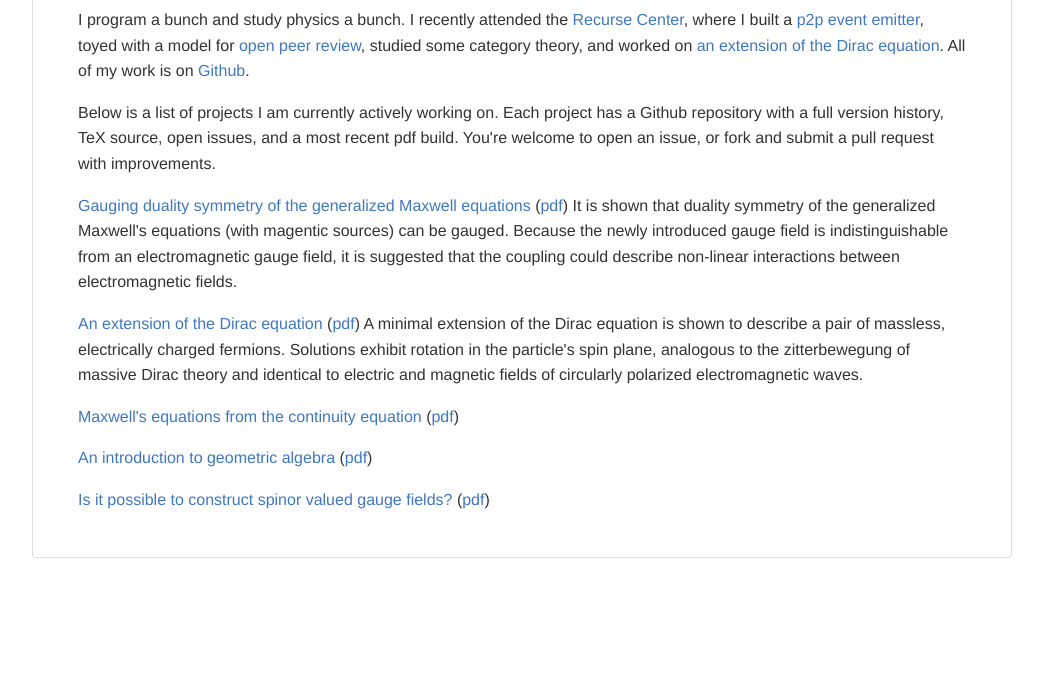
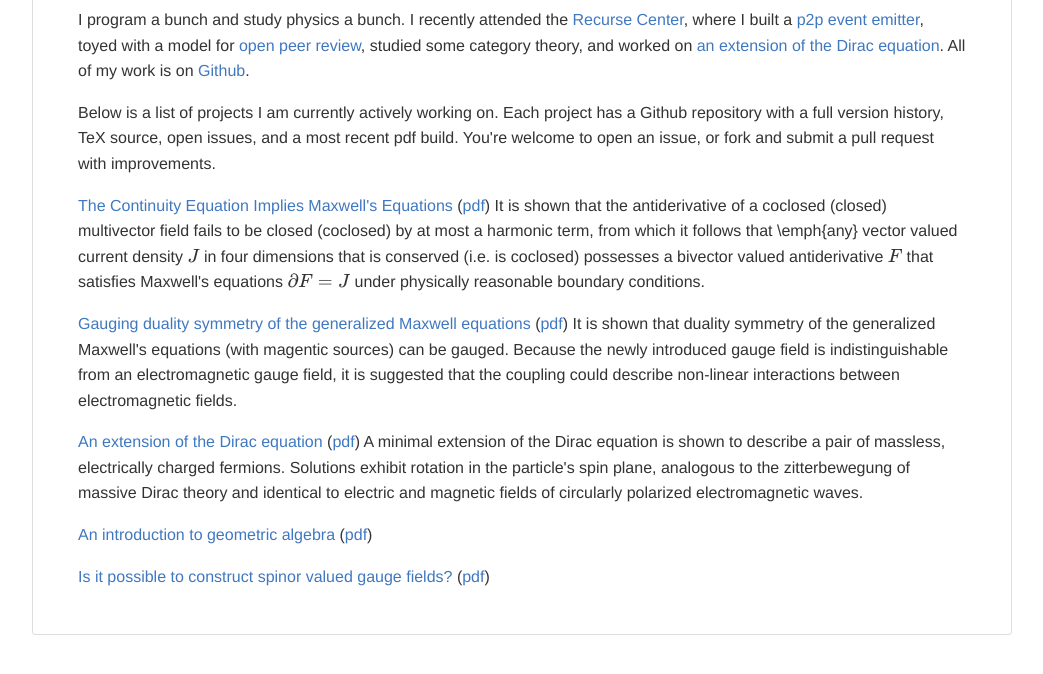
Before and after one commit to lukeburns/lukeburns.github.io, a plain HTML site: page index.html in a window 1280 px wide. Shown: the part 118-792 px from the top of the page, without its empty margins (118-1161 px from the left). Drawn offline with nearby package versions, Linux system fonts and the light colour scheme; some packages are replaced by stand-ins of ours.

Commit message:
added abstract to continuity eq paper

```diff
--- a/index.html
+++ b/index.html
@@ -754,11 +754,11 @@ MathJax.Hub.Config({
 
 <p>Below is a list of projects I am currently actively working on. Each project has a Github repository with a full version history, TeX source, open issues, and a most recent pdf build. You're welcome to open an issue, or fork and submit a pull request with improvements.</p>
 
+<p><a href="https://github.com/lukeburns/maxwells-equations">The Continuity Equation Implies Maxwell's Equations</a> (<a href="https://github.com/lukeburns/maxwells-equations/blob/master/maxwell.pdf">pdf</a>) It is shown that the antiderivative of a coclosed (closed) multivector field fails to be closed (coclosed) by at most a harmonic term, from which it follows that \emph{any} vector valued current density $J$ in four dimensions that is conserved (i.e. is coclosed) possesses a bivector valued antiderivative $F$ that satisfies Maxwell's equations $\partial F = J$ under physically reasonable boundary conditions.</p>
+
 <p><a href="https://github.com/lukeburns/gauge-duality">Gauging duality symmetry of the generalized Maxwell equations</a> (<a href="https://github.com/lukeburns/gauge-duality/blob/master/gauge-duality.pdf">pdf</a>) It is shown that duality symmetry of the generalized Maxwell's equations (with magentic sources) can be gauged. Because the newly introduced gauge field is indistinguishable from an electromagnetic gauge field, it is suggested that the coupling could describe non-linear interactions between electromagnetic fields.</p>
 
 <p><a href="https://github.com/lukeburns/dirac">An extension of the Dirac equation</a> (<a href="https://github.com/lukeburns/dirac/blob/master/dirac.pdf">pdf</a>) A minimal extension of the Dirac equation is shown to describe a pair of massless, electrically charged fermions. Solutions exhibit rotation in the particle's spin plane, analogous to the zitterbewegung of massive Dirac theory and identical to electric and magnetic fields of circularly polarized electromagnetic waves.</p>
-
-<p><a href="https://github.com/lukeburns/maxwells-equations">Maxwell's equations from the continuity equation</a> (<a href="https://github.com/lukeburns/maxwells-equations/blob/master/maxwell.pdf">pdf</a>)</p>
 
 <p><a href="https://github.com/lukeburns/geometric-algebra">An introduction to geometric algebra</a> (<a href="https://github.com/lukeburns/geometric-algebra/blob/master/intro.pdf">pdf</a>)</p>
 
```
Also changed, not shown: 1 other file.
